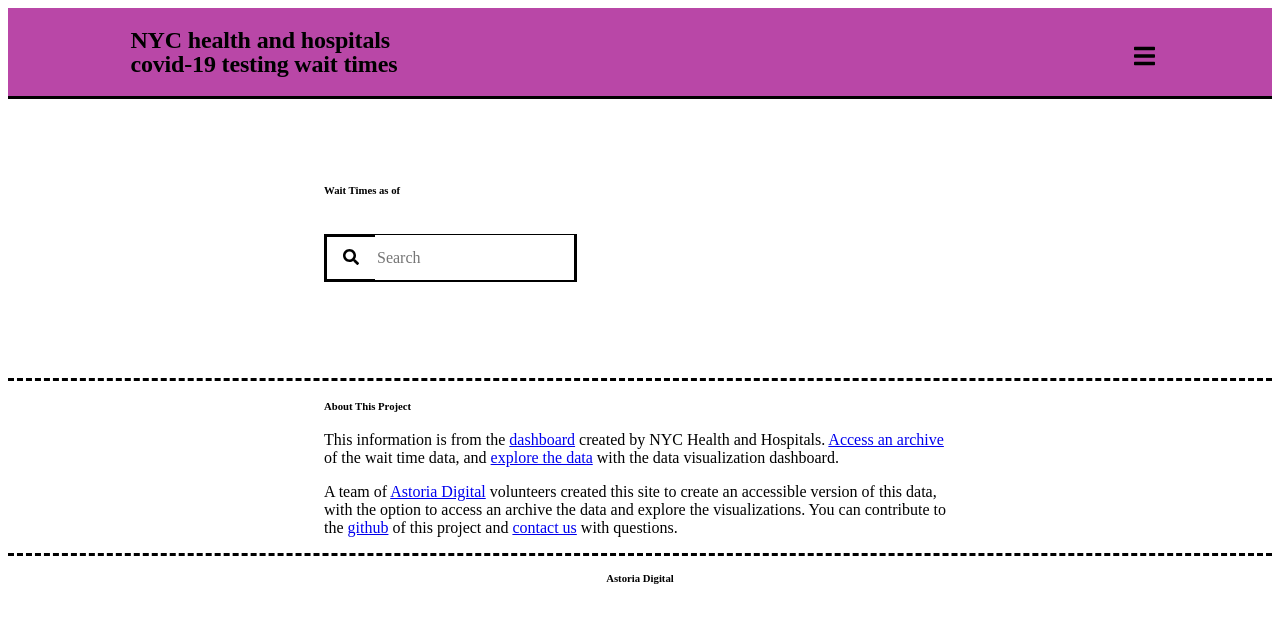
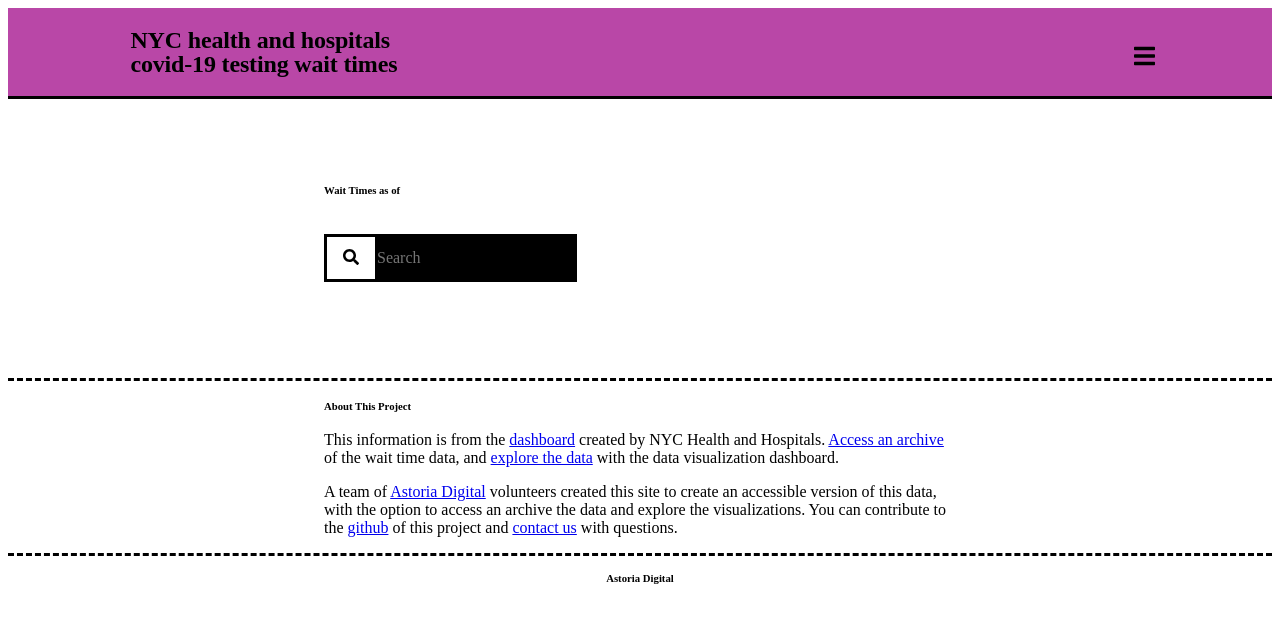
Before and after one commit to azlyth/covid-19-dashboard, a React (Create React App) app: page / in a window 1280 px wide. Shown: the top 622 px of the page. Built offline with nearby package versions, Linux system fonts and the light colour scheme; no server answers; a web font is replaced by a local one.

Commit message:
corrected minor issue with searchbar

```diff
--- a/src/components/SearchBar.css
+++ b/src/components/SearchBar.css
@@ -32,6 +32,8 @@
 
 .searchInputContainer input {
   border: none;
+  background-color: #000000;
+  color: #ffffff;
   height: 2.7em;
   width: 20em;
 }
```
